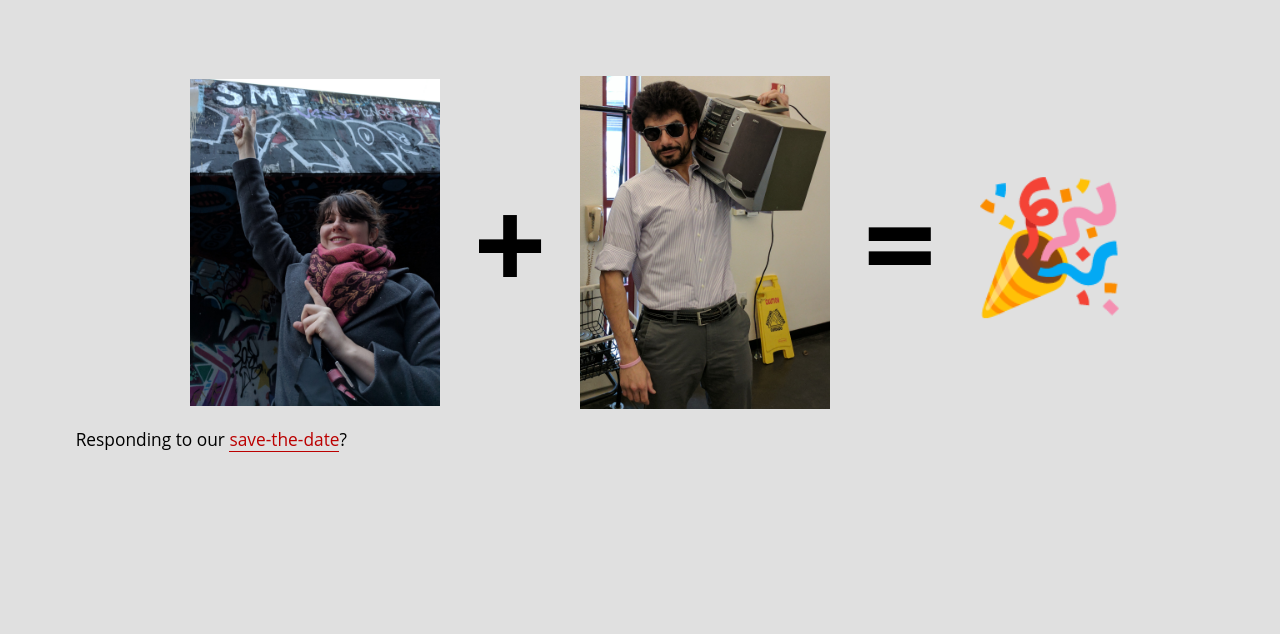
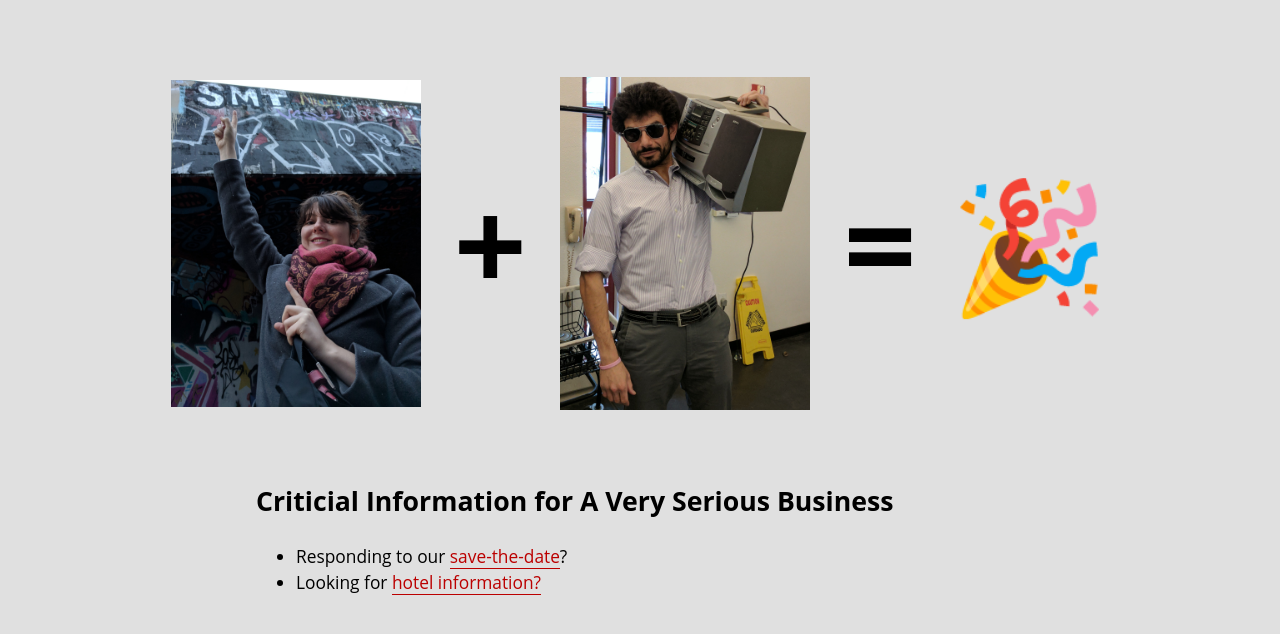
Before and after one commit to vsrs-biz/vsrs-biz.github.io, a plain HTML site: page index.html in a window 1280 px wide. Drawn offline with Linux system fonts and the light colour scheme; a web font is replaced by a local one.

Commit message:
critical information

```diff
--- a/index.html
+++ b/index.html
@@ -9,7 +9,7 @@
 <meta name="theme-color" content="#666666">
 
 <title>
-Very Serious Business
+Wedding --- A Very Serious Business
 </title>
 </head>
 <body bgcolor=#e0e0e0 text=#000000 link=#0000ff vlink=#ff0000 alink=#00ff00>
@@ -18,7 +18,13 @@ Very Serious Business
     <img src="images/smt.jpg" class="ccimg" width="250">&nbsp;+&nbsp;<img src="images/rsw2.jpg" class="ccimg" width="250">&nbsp;=&nbsp;🎉
 </div>
 
-<p>Responding to our <a href="https://docs.google.com/forms/d/e/1FAIpQLSdEeMHfX5JVmMYxkFGF1R3EiaRPNOV9rPyEhChk1RKanSsCSQ/viewform">save-the-date</a>?</p>
 
+<div id="content">
+<h3>Criticial Information for A Very Serious Business</h3>
+<ul>
+<li>Responding to our <a href="https://docs.google.com/forms/d/e/1FAIpQLSdEeMHfX5JVmMYxkFGF1R3EiaRPNOV9rPyEhChk1RKanSsCSQ/viewform">save-the-date</a>?</li>
+<li>Looking for <a href="hotels.html">hotel information?</a></li>
+</ul>
+</div>
 </body>
 </html>
--- a/main.css
+++ b/main.css
@@ -1,4 +1,4 @@
-html,body {margin-left:3%;margin-right:auto;margin-top:3%;background-color:#e0e0e0;}
+html,body {margin-left:auto;margin-right:auto;margin-top:3%;background-color:#e0e0e0;}
 a {color:#bb0000;text-decoration:none;border-bottom:1px solid;}
 pre,code,kbd,samp,tt,.email {font-family:'Source Code Pro',monospace;}
 html,body,p,dl,dt,dd,li,ul,.highlight {font-family:'Open Sans','Helvetica','Roboto',sans-serif;}
@@ -13,13 +13,12 @@ pre,code,kbd,samp,tt {font-size:13pt;line-height:1.1em;}
 .addendum {font-size:10pt;}
 dt {color:#444444;font-size:10pt;}
 #introcontent { width:55%;z-index:5; }
-#content { width:90%;z-index:5; }
+#content { width:60%;z-index:5;margin:auto;margin-top:6%; }
 #rightcol { width:40%;overflow:visible;position:absolute;right:1%;z-index:1; }
 #rightimg { max-width:100%;height:auto;float:right;margin-right:0px;border-radius:15px; }
 #footer { bottom:5%;font-size:12pt;z-index:2; }
 .ccimg { overflow:visible;max-width:100%;height:auto;border-radius:15px; }
 .cchuge {
-    margin-left: -3%;
     font-family:'Open Sans','Helvetica','Roboto',sans-serif;font-size:96pt;line-height:1.1em;font-weight:700;
     display: flex;
     justify-content: center;
```
Also changed, not shown: hotels.html (added, +1 -0 lines).
